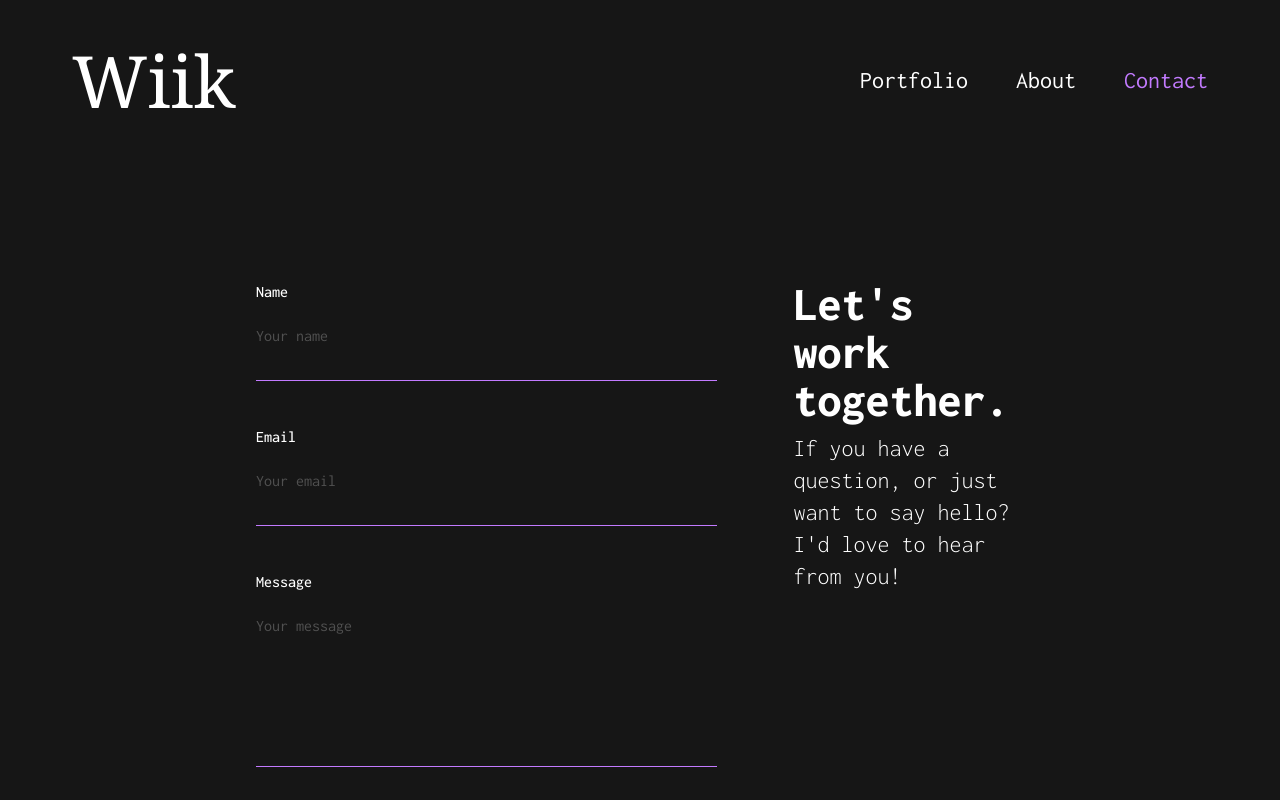
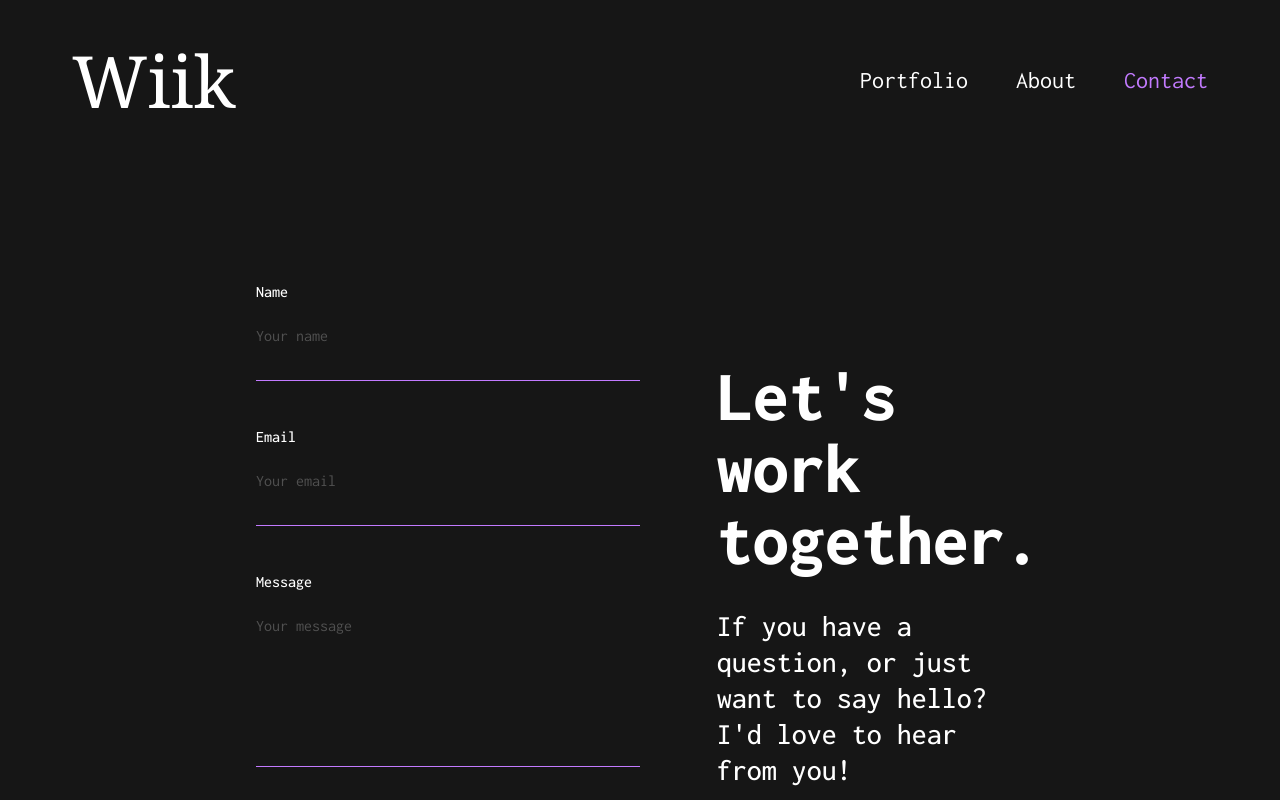
Before and after one commit to eddiewn/PortfolioDeluxe, a React (Vite) app: page /contact in a window 1280 px wide. Shown: the top 800 px of the page. Built offline with nearby package versions, Linux system fonts and the light colour scheme.

Commit message:
Animation on contact page, resolution optimization

```diff
--- a/src/components/contact/ContactForm.tsx
+++ b/src/components/contact/ContactForm.tsx
@@ -1,6 +1,7 @@
 function ContactForm() {
     return (
         <>
+            <section className="md:w-5/10">
                 <form className="space-y-11 ">
                     <div>
                         <label
@@ -57,6 +58,7 @@ function ContactForm() {
                         SEND MESSAGE!
                     </button>
                 </form>
+            </section>
         </>
     );
 }
--- a/src/components/contact/ContactMain.tsx
+++ b/src/components/contact/ContactMain.tsx
@@ -6,12 +6,8 @@ function ContactMain() {
         <>
             <main className="m-auto w-4/5 lg:w-3/5">
                 <div className="flex flex-col-reverse md:flex-row gap-10 justify-between">
-                    <section className="md:w-6/10">
                         <ContactForm />
-                    </section>
-                    <section className="flex flex-col gap-2 md:w-3/10">
                         <ContactSidebar />
-                    </section>
                 </div>
             </main>
         </>
--- a/src/components/contact/ContactSidebar.tsx
+++ b/src/components/contact/ContactSidebar.tsx
@@ -1,15 +1,24 @@
-function ContactSidebar(){
-    return(
+function ContactSidebar() {
+    return (
         <>
-                <h2 className="text-5xl font-extrabold">
+            <section className="
+                flex flex-col gap-2 lg:gap-8 md:w-4/10 lg:my-20
+                opacity-0
+                fade-in-up
+            ">
+                <h2 className="text-5xl lg:text-7xl font-extrabold">
                     Let's work together.
                 </h2>
-                <p className="text-2xl font-light">
-                    If you have a question, or just want to say hello?
-                    I'd love to hear from you!
-                </p>
+                <div>
+                    <p className="text-2xl lg:text-3xl font-light md:font-medium">
+                        If you have a question, or just want to say hello?</p>
+                    <p className="text-2xl lg:text-3xl font-light md:font-medium">
+                        I'd love to hear from you!
+                    </p>
+                </div>
+            </section>
         </>
-    )
+    );
 }
 
 export default ContactSidebar;
--- a/src/components/projects/ProjectsMain.tsx
+++ b/src/components/projects/ProjectsMain.tsx
@@ -18,7 +18,7 @@ useEffect(() => {
       });
     },
     {
-      threshold: 0.35,
+      threshold: 0.50,
     }
   );
 
--- a/src/main.css
+++ b/src/main.css
@@ -19,3 +19,32 @@ body{
   opacity: 1;
   transform: translateY(0);
 }
+
+.fade-in-up {
+  opacity: 0;
+  transform: translateY(20px);
+
+  animation:
+    slide-up 0.7s ease-out 0.2s forwards,
+    fade-in 3s ease-out 0.2s forwards;
+}
+
+@keyframes slide-up {
+  from {
+    transform: translateY(20px);
+  }
+
+  to {
+    transform: translateY(0);
+  }
+}
+
+@keyframes fade-in {
+  from {
+    opacity: 0;
+  }
+
+  to {
+    opacity: 1;
+  }
+}
```
Also changed, not shown: src/components/projects/ProjectCard.tsx (+6 -1 lines). Lines whose indentation alone changed are shown as unchanged.
